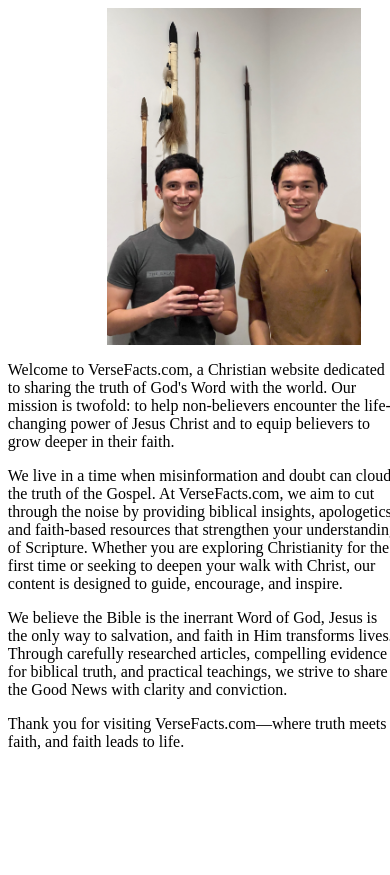
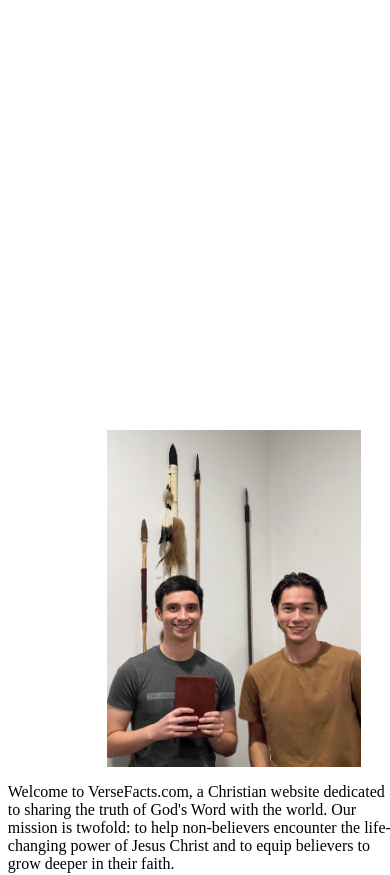
Before and after one commit to jstick2599/randomBibleFacts, a React (Create React App) app: page /AboutUs in a window 390 px wide. Shown: the top 875 px of the page. Before the commit the page ends 844 px from the top, so only its background shows below. Built offline with nearby package versions, Linux system fonts and the light colour scheme.

Commit message:
testing mobile youtube video

```diff
--- a/src/styling/AboutUs.css
+++ b/src/styling/AboutUs.css
@@ -80,16 +80,36 @@ video:fullscreen {
         height:40vh;
     }
 
-    .video {
+    /* .video {
         height: auto;
         width: 100vw;
         display: flex;
         justify-content: center;
         align-items: center;
-    }
+    } */
+    .react-player {
+      position: relative;
+      top: 0;
+      left: 0;
+      width: 100%;  /* Ensure it takes up the full width */
+      height: 100%;  /* Ensure it scales correctly */
+  }
+  .video {
+    overflow: visible;  /* Allow overflow on mobile */
+}
+
+
 
     video {
         width: 100%;
         height: auto;
     }
+    .video {
+      width: 100vw;
+      height: 50vh;  /* Adjust the height */
+      display: flex;
+      justify-content: center;
+      align-items: center;
+  }
+
 }
```
